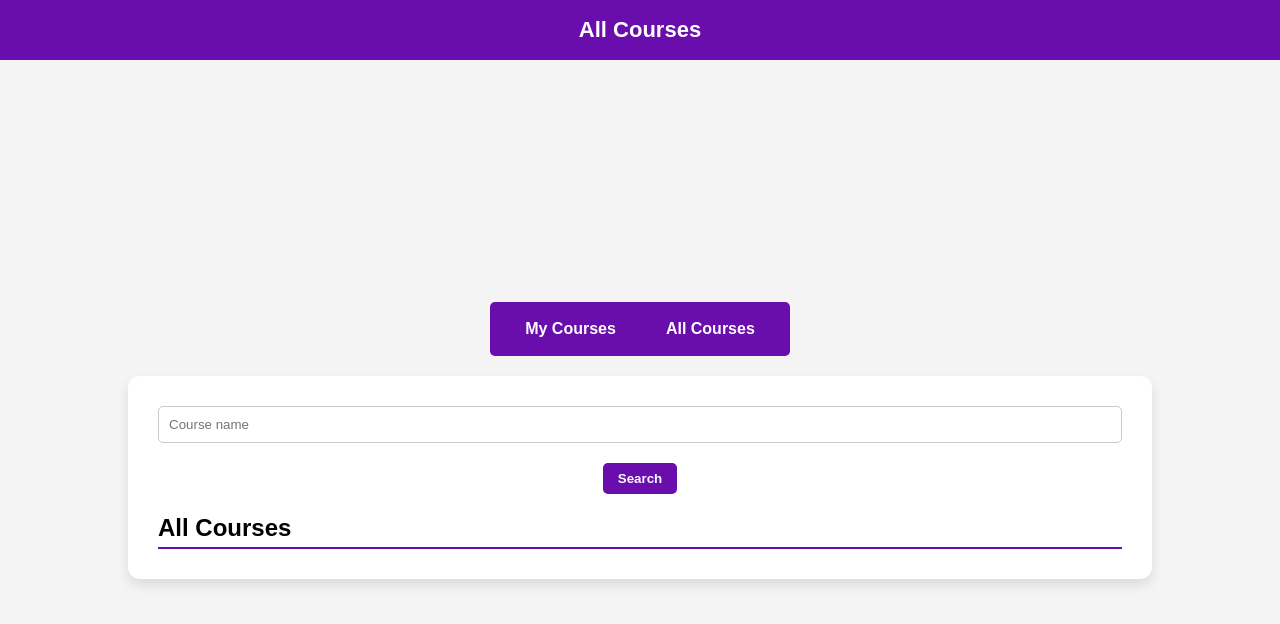
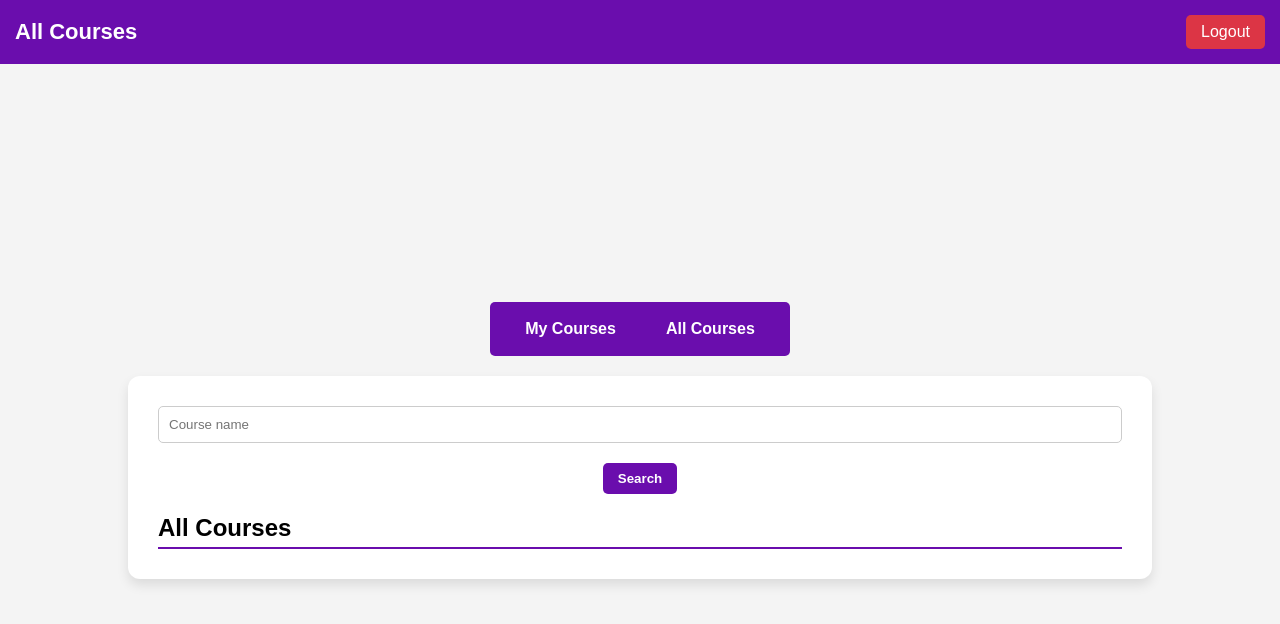
Before and after one commit to Firas-amaria/FullStack, a website: page frontend/allCourses.html in a window 1280 px wide. Drawn offline with Linux system fonts and the light colour scheme.

Commit message:
updated logout button

```diff
--- a/frontend/allCourses.html
+++ b/frontend/allCourses.html
@@ -110,7 +110,11 @@
     </style>
 </head>
 <body>
-    <header>All Courses</header>
+    <header>
+        <span> All Courses </span>
+
+        <button id="logout-btn">Logout</button>
+    </header>
 
     <nav class="student-nav">
         <a href="student-dashboard.html" class="nav-item" id="myCoursesNav" >My Courses</a>
--- a/frontend/css/styles.css
+++ b/frontend/css/styles.css
@@ -14,14 +14,13 @@ header {
     padding: 15px;
     font-size: 22px;
     font-weight: bold;
-    text-align: center;
     position: fixed;
     top: 0;
     left: 0;
-    height: 60px;
+    text-align: left;
     display: flex;
+    justify-content: space-between;
     align-items: center;
-    justify-content: center;
 }
 
 /* Body Layout */
@@ -89,3 +88,19 @@ h1 {
     background-color: #580b9c;
     transform: scale(1.05);
 }
+
+
+#logout-btn {
+    background-color: #dc3545;
+    color: white;
+    border: none;
+    padding: 8px 15px;
+    font-size: 16px;
+    cursor: pointer;
+    border-radius: 5px;
+    transition: 0.3s;
+  }
+
+  #logout-btn:hover {
+    background-color: #c82333;
+  }
```
Also changed, not shown: frontend/student-dashboard.html (+3 -0 lines).
